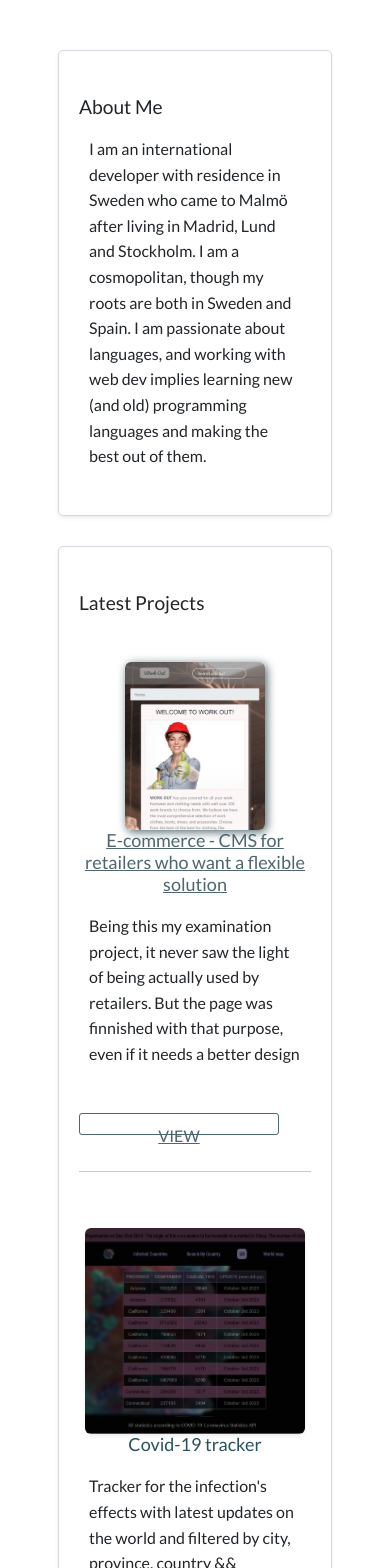
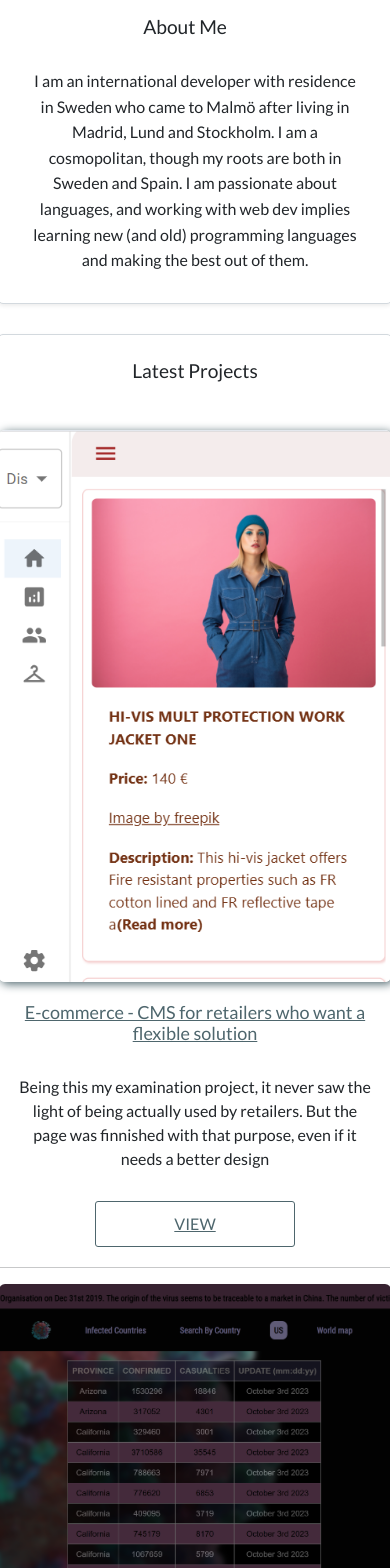
Before and after one commit to Gustaf26/portfolio-2024, a React (Vite) app: page / in a window 390 px wide. Shown: the part 420-1988 px from the top of the page. Built offline with nearby package versions, Linux system fonts and the light colour scheme; some icons are missing.

Commit message:
Working on styles viewport 499px

```diff
--- a/src/Header.tsx
+++ b/src/Header.tsx
@@ -26,7 +26,7 @@ function Header() {
                 </div>
             </div>
             <div id="contact">
-                <div className="dark-mode">
+                {/* <div className="dark-mode">
                     <div className="form-check">
                         <label className="switch">
                             <input type="checkbox" />
@@ -34,7 +34,7 @@ function Header() {
                         </label>
                         <span>Dark Mode</span>
                     </div>
-                </div>
+                </div> */}
                 <a href="mailto: gcs26@yahoo.com" target="">
                     CONTACT</a>
             </div>
--- a/src/assets/style.css
+++ b/src/assets/style.css
@@ -3,10 +3,9 @@ body {
     margin: 0;
     font-family: 'Lato', arial, sans-serif;
     overflow-x: hidden;
-    width: 100vw;
+    max-width: 100vw;
     box-sizing: border-box;
-    min-width: 100vw;
-    display: block !important;
+    /* display: block !important; */
     background-color: white;
 }
 
@@ -50,8 +49,7 @@ header {
     width: 100%;
     height: 400px;
     border-bottom: 0.5px solid rgb(211, 217, 222);
-    ;
-    ;
+
 }
 
 header .container {
@@ -755,8 +753,80 @@ footer {
 
 @media screen and (max-width:499px) {
 
+    .row div:first-child {
+        padding: 0 !important;
+    }
+
     .main-container {
         padding: 10px;
+    }
+
+    .first-sections {
+
+        & .about {
+
+            & h2 {
+                width: calc(100% - 20px);
+                text-align: center;
+            }
+
+            & p {
+                padding: 20px;
+                margin: 10px;
+                width: calc(100% - 20px);
+            }
+        }
+
+        & .latest .item {
+
+            & p {
+                padding: 10px;
+                margin: 10px;
+                width: calc(100% - 20px);
+            }
+
+            & .featured-image img {
+                width: 100% !important;
+                margin: 0 auto;
+            }
+        }
+    }
+
+    section {
+
+        padding: 0 !important;
+        text-align: center;
+
+        & h2 {
+            text-align: center;
+        }
+
+        & h3,
+        p {
+            margin: 20px auto;
+            width: calc(100%);
+        }
+
+        & a {
+            display: block;
+            margin: 0 auto;
+        }
+
+        & .item a.btn {
+            display: block;
+            width: 100%;
+            text-align: center;
+            margin: 0 auto;
+            height: fit-content;
+
+            & img {
+                width: 100%;
+                object-fit: cover;
+
+            }
+        }
+
+
     }
 
     .first-sections,
@@ -768,25 +838,25 @@ footer {
             padding-top: 40px;
         }
 
-        & .secondary .item a {
-            display: inline-block;
-            width: 100%;
-            text-align: center;
+        & .secondary .item {
+
+            & .desc p {
+                width: calc(100% - 20px);
+                padding: 10px;
+                margin: 20px 10px;
+            }
+
+            & a {
+                display: block;
+                width: 100%;
+                text-align: center;
+                margin: 0 auto;
+            }
 
             & img {
-                width: 95%;
+                width: 100%;
                 object-fit: cover;
 
-            }
-
-            &.more-link {
-                display: inline-block;
-                width: 100%;
-
-                & img {
-                    width: 20px;
-                    height: auto;
-                }
             }
         }
     }
@@ -814,21 +884,59 @@ footer {
         grid-template-columns: 100%;
     }
 
+
+    section {
+
+        & .secondary .item {
+            margin-top: 60px !important;
+        }
+
+        & .featured {
+            margin-top: 20px !important;
+
+            & p,
+            h3 {
+                margin: 40px auto;
+            }
+
+            & a,
+            a.btn {
+                display: block;
+                width: 100%;
+                height: fit-content;
+                margin: 0 auto !important;
+                /* text-align: center; */
+            }
+
+            & img {
+                width: 100%;
+                margin: 0 auto;
+            }
+        }
+    }
+
+    aside {
+        max-width: 80%;
+
+    }
+
     .first-sections,
     .extra-sections-styles {
-        gap: 30px;
+
         display: grid;
         height: fit-content;
-        padding-top: 0;
+        max-width: 80%;
+        gap: 50px;
 
         & a {
             display: inline-block;
             width: 100%;
+            margin: 0 auto;
             text-align: center;
         }
 
         & img {
-            width: 50%;
+            width: 80%;
             margin: 0 auto;
         }
     }
@@ -838,10 +946,12 @@ footer {
     }
 
     & .desc {
-        margin: 0 auto;
+        margin: 20px auto;
 
-        & p {
+        & p,
+        h3 {
             width: 100%;
+            margin: 40px auto;
 
             & a.more-link {
                 display: block;
@@ -1017,9 +1127,7 @@ footer {
     & .aside-sections,
     .extra-aside-styles {
         width: 100%;
-
-        & aside:first-child {
-            margin-top: 20px;
-        }
+        padding: 0 !important;
+        margin-top: 30px !important;
     }
 }
--- a/src/components/Latest.jsx
+++ b/src/components/Latest.jsx
@@ -1,7 +1,7 @@
 import { useState, useContext } from 'react'
 import subfeatured from '../data.js'
 import StyleContext from '../contexts/StyleContext.jsx'
-import ecommerce from "../assets/images/projects/e-commerce.png"
+import ecommerce from "../assets/images/projects/work-out.png"
 import more_link from "../assets/images/foreign.png"
 
 import { useDraggable } from '@dnd-kit/core'
@@ -50,7 +50,7 @@ function Latest() {
 
 
     return (<section onMouseOver={() => setShadowSection(1)} onMouseOut={() => setShadowSection('')}
-        style={style} ref={setNodeRef} className={shadowSection === 1 ? "about shadow-lg section" : "about shadow-sm section"} >
+        style={style} ref={setNodeRef} className={shadowSection === 1 ? "latest shadow-lg section" : "latest shadow-sm section"} >
         <span className="drag-me">DRAG ME</span>
         <div {...listeners} {...attributes} className="section-inner rounded" >
             <h2 className="heading">Latest Projects</h2>
```
Also changed, not shown: src/assets/images/projects/work-out.png (added).
